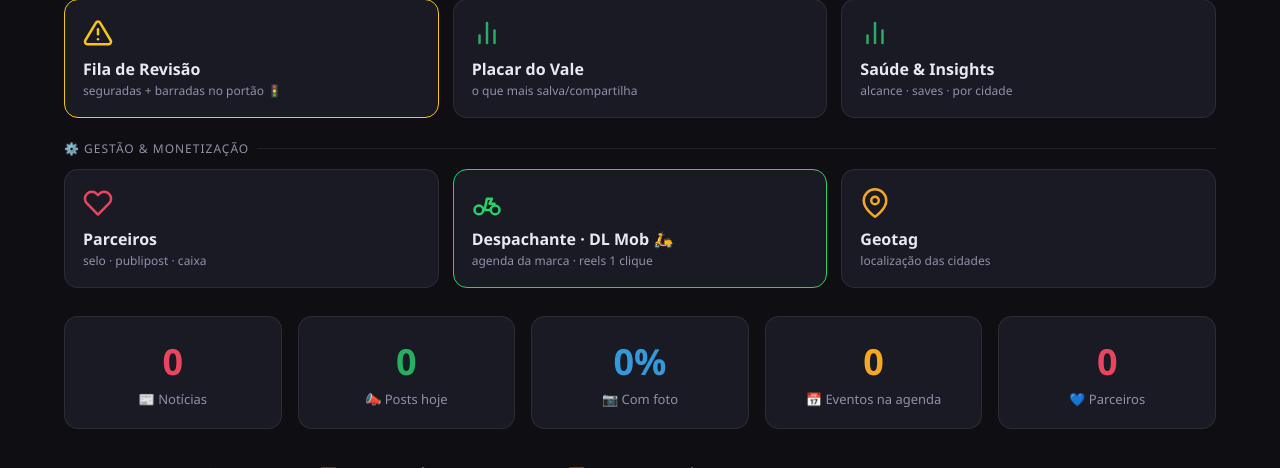
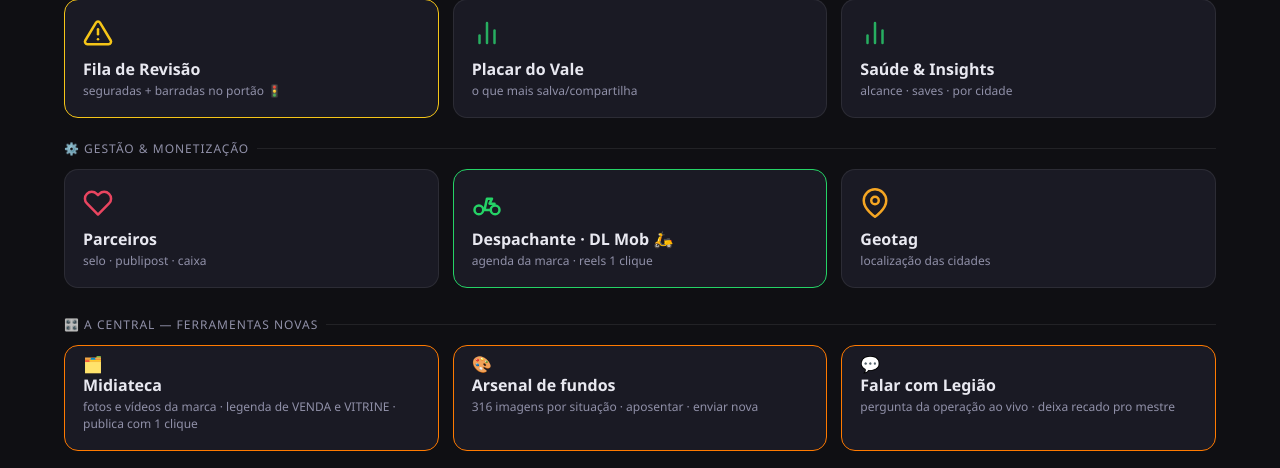
Before and after one commit to diogolessmann/radio-sc-news, a Flask app: page /admin in a window 1280 px wide. Shown: the part 460-928 px from the top of the page. Run offline with Flask 3, Linux system fonts and the light colour scheme; the visitor is signed in with stand-in values (Sample User, id 1); data that the repository does not hold is empty; some libraries are stand-ins or nearby versions.

Commit message:
🎛️ Painel: seção 'A Central — ferramentas novas' (Midiateca · Arsenal · Falar com Legião)
As 3 abas de ontem estavam no ar mas escondidas por URL; agora têm
cards no painel principal (borda laranja da Central) até a casca da
Fase 1 chegar.

Co-Authored-By: Claude Fable 5 <noreply@anthropic.com>

```diff
--- a/templates/admin.html
+++ b/templates/admin.html
@@ -259,6 +259,20 @@
     <a class="tool-card" href="/admin/geo">
       <div class="tc-ico" style="color:var(--accent2)"><svg viewBox="0 0 24 24" fill="none" stroke="currentColor" stroke-width="2" stroke-linecap="round" stroke-linejoin="round"><path d="M21 10c0 7-9 13-9 13s-9-6-9-13a9 9 0 0 1 18 0z"/><circle cx="12" cy="10" r="3"/></svg></div>
       <div class="tc-title">Geotag</div><div class="tc-sub">localização das cidades</div></a>
+  </div>
+
+  <!-- 🎛️ A CENTRAL — as peças novas (18/ago): visíveis aqui até a casca da Fase 1 chegar -->
+  <div class="tools-label sec">🎛️ A Central — ferramentas novas</div>
+  <div class="tools-grid" style="margin-bottom:28px">
+    <a class="tool-card" href="/admin/midiateca" style="border-color:#FF7A00">
+      <div class="tc-ico" style="color:#FF7A00">🗂️</div>
+      <div class="tc-title">Midiateca</div><div class="tc-sub">fotos e vídeos da marca · legenda de VENDA e VITRINE · publica com 1 clique</div></a>
+    <a class="tool-card" href="/admin/arsenal" style="border-color:#FF7A00">
+      <div class="tc-ico" style="color:#FF7A00">🎨</div>
+      <div class="tc-title">Arsenal de fundos</div><div class="tc-sub">316 imagens por situação · aposentar · enviar nova</div></a>
+    <a class="tool-card" href="/admin/legiao" style="border-color:#FF7A00">
+      <div class="tc-ico" style="color:#FF7A00">💬</div>
+      <div class="tc-title">Falar com Legião</div><div class="tc-sub">pergunta da operação ao vivo · deixa recado pro mestre</div></a>
   </div>
 
   <!-- STATS -->
```
